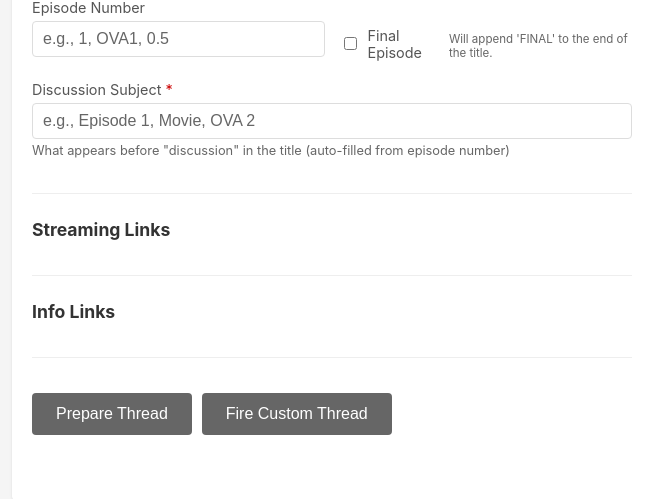
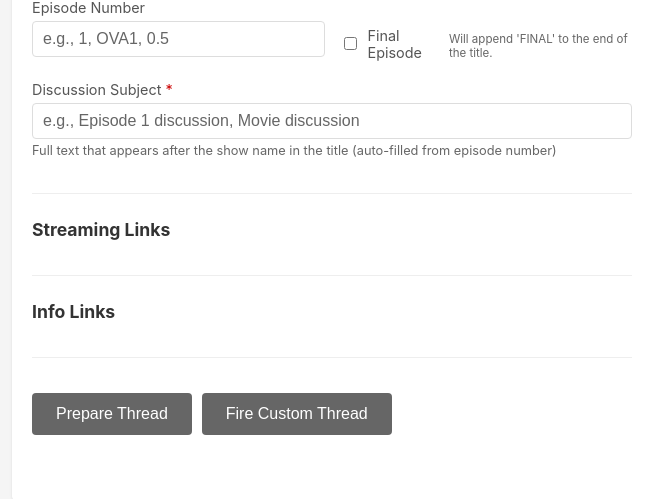
Before and after one commit to r-anime/myuri, a Django app: page /custom-episode/ in a window 1280 px wide. Shown: the part 728-1227 px from the top of the page, without its empty margins (228-891 px from the left). Run offline with Django 5.2, Linux system fonts and the light colour scheme; the visitor is signed in with stand-in values (Sample User, id 1); data that the repository does not hold is empty; parts of the project's set-up code (start-up, migrations or seed data) failed here and were passed over; some libraries are stand-ins or nearby versions.

Commit message:
Cleans up a few minor issues on the custom episode page

```diff
--- a/src/myuri/shows/views.py
+++ b/src/myuri/shows/views.py
@@ -467,7 +467,9 @@ def season_config_manage(request):
 def custom_episode(request):
     """Render the custom episode posting form."""
     # Get link types for dropdowns, grouped by category
-    link_types = LinkType.objects.all().order_by("category", "display_order", "name")
+    # Excludes the "IGNORE" slug, which is a divider entry used only in the
+    # shows list "Add link" dropdown, not a real link type.
+    link_types = LinkType.objects.exclude(slug="IGNORE").order_by("category", "display_order", "name")
 
     # Build JSON data for JavaScript
     link_types_data = {
--- a/src/myuri/templates/shows/custom_episode.html
+++ b/src/myuri/templates/shows/custom_episode.html
@@ -387,8 +387,8 @@
         </div>
         <div class="form-group">
             <label for="discussion-subject">Discussion Subject <span class="required">*</span></label>
-            <input type="text" id="discussion-subject" placeholder="e.g., Episode 1, Movie, OVA 2" required>
-            <span class="help-text">What appears before "discussion" in the title (auto-filled from episode number)</span>
+            <input type="text" id="discussion-subject" placeholder="e.g., Episode 1 discussion, Movie discussion" required>
+            <span class="help-text">Full text that appears after the show name in the title (auto-filled from episode number)</span>
         </div>
     </section>
 
@@ -438,9 +438,10 @@ document.addEventListener('DOMContentLoaded', function() {
         linkTypes[category].forEach(lt => {
             const field = document.createElement('div');
             field.className = 'link-field';
+            const placeholder = lt.slug === 'subreddit' ? '/r/...' : 'https://...';
             field.innerHTML = `
                 <label for="${category}-${lt.slug}">${lt.name}</label>
-                <input type="url" id="${category}-${lt.slug}" data-name="${lt.name}" placeholder="https://...">
+                <input type="url" id="${category}-${lt.slug}" data-name="${lt.name}" data-slug="${lt.slug}" placeholder="${placeholder}">
             `;
             container.appendChild(field);
         });
@@ -461,7 +462,7 @@ document.addEventListener('DOMContentLoaded', function() {
     episodeNumberInput.addEventListener('input', function() {
         const epNum = this.value.trim();
         if (epNum) {
-            discussionSubjectInput.value = 'Episode ' + epNum;
+            discussionSubjectInput.value = 'Episode ' + epNum + ' discussion';
         }
     });
 
@@ -514,7 +515,7 @@ document.addEventListener('DOMContentLoaded', function() {
         infoLinksList.querySelectorAll('.link-field input').forEach(input => {
             const url = input.value.trim();
             if (url) {
-                infoLinks.push({ name: input.dataset.name, url });
+                infoLinks.push({ name: input.dataset.name, url, slug: input.dataset.slug });
             }
         });
 
```
Also changed, not shown: src/myuri/shows/services/reddit_service.py (+7 -10 lines).
